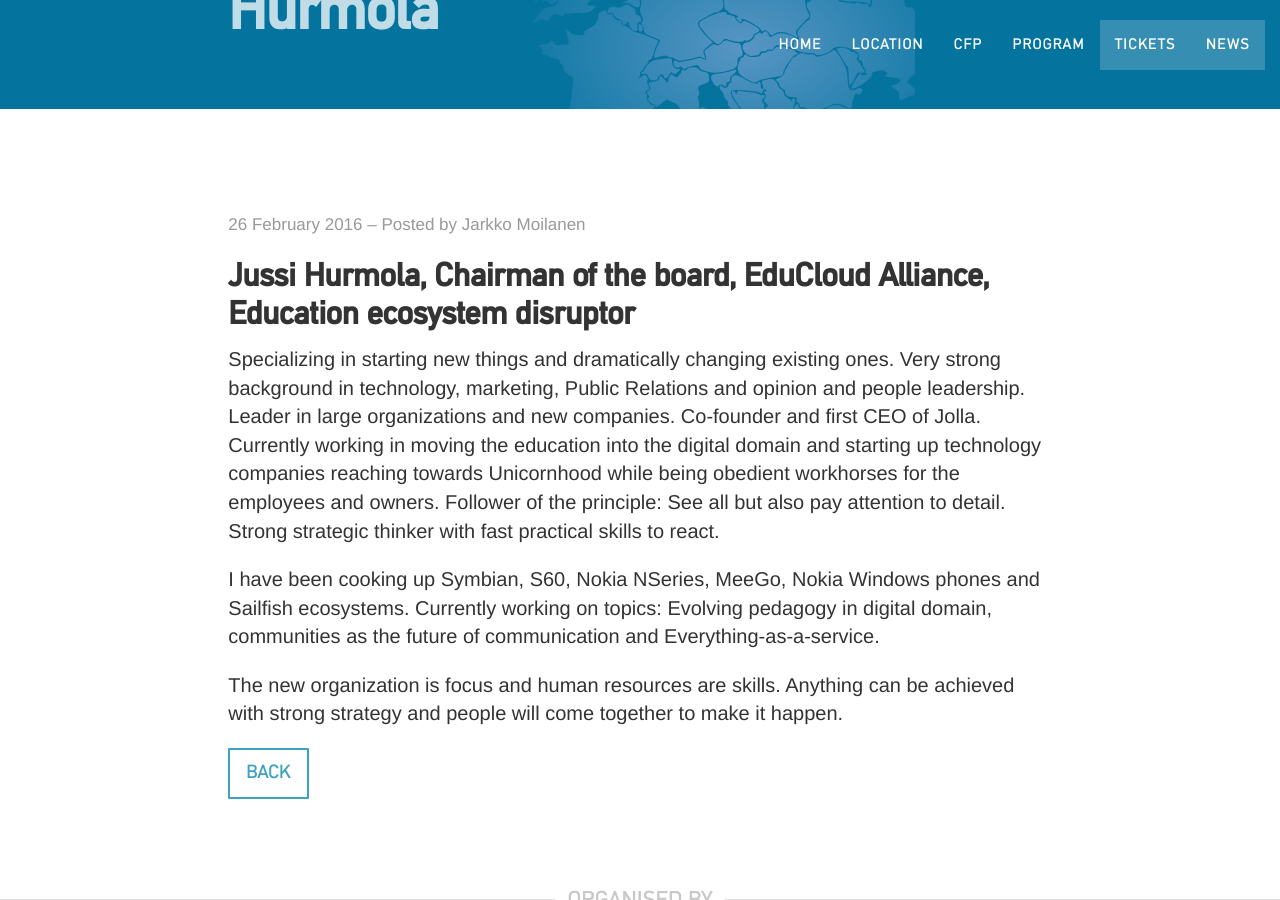
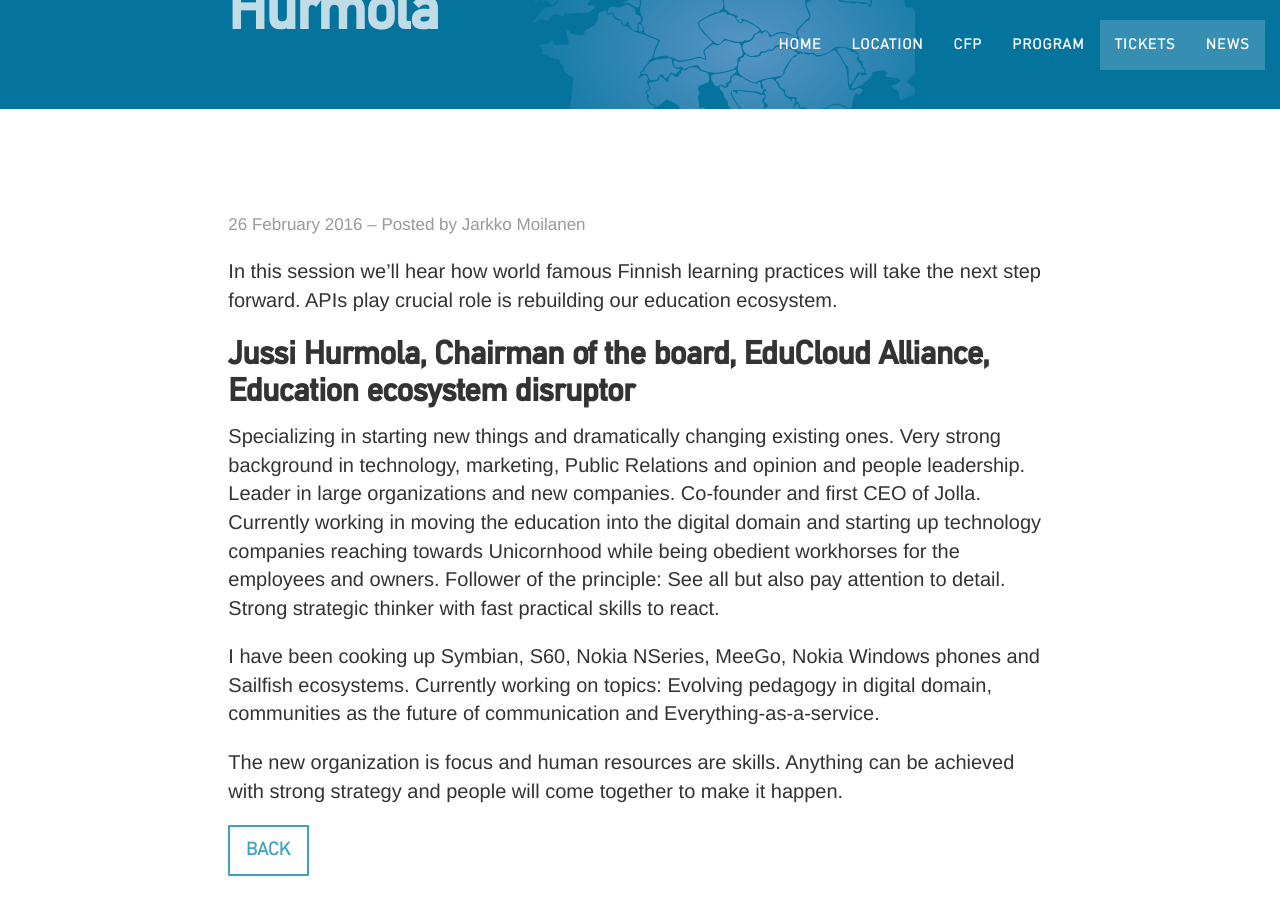
Before and after one commit to apidaysnordic/apidaysnordic.github.io, a Jekyll site: the page built from _posts/2016-02-26-jussi-hurmola.md, in a window 1280 px wide and 900 px high, scrolled down 389 px. Built offline with Jekyll 4.4.1, drawn with Linux system fonts in a browser that asks for light colours; some web fonts are replaced; comment, search, counter and statistics services are not loaded.

Commit message:
extended Jussi's page

```diff
--- a/_posts/2016-02-26-jussi-hurmola.md
+++ b/_posts/2016-02-26-jussi-hurmola.md
@@ -3,6 +3,8 @@
 layout: post
 author: Jarkko Moilanen
 ---
+
+In this session we'll hear how world famous Finnish learning practices will take the next step forward. APIs play crucial role is rebuilding our education ecosystem.
 
 ## Jussi Hurmola, Chairman of the board, EduCloud Alliance, Education ecosystem disruptor
 
```
